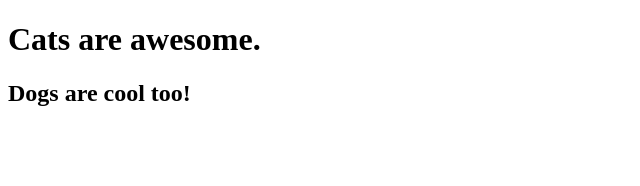
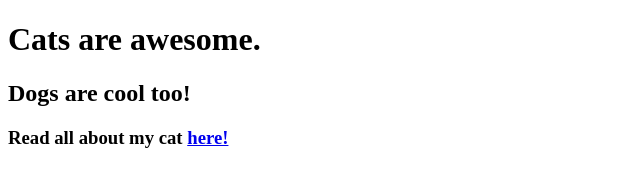
Before and after one commit to rachelmds/iLikeCats, a plain HTML site: page index.html in a window 1280 px wide. Shown: the whole page, without its empty margins (0-640 px from the left). Drawn offline with Linux system fonts and the light colour scheme.

Commit message:
Added another line (About me link)

```diff
--- a/index.html
+++ b/index.html
@@ -7,5 +7,6 @@
 </body>
 	<h1>Cats are awesome.</h1>
 	<h2>Dogs are cool too!</h2>
+	<h3>Read all about my cat <a href="https://rachelmds.github.io/iLikeCats/about-me.html">here!</a></h3>
 </body>
 </html>
```
